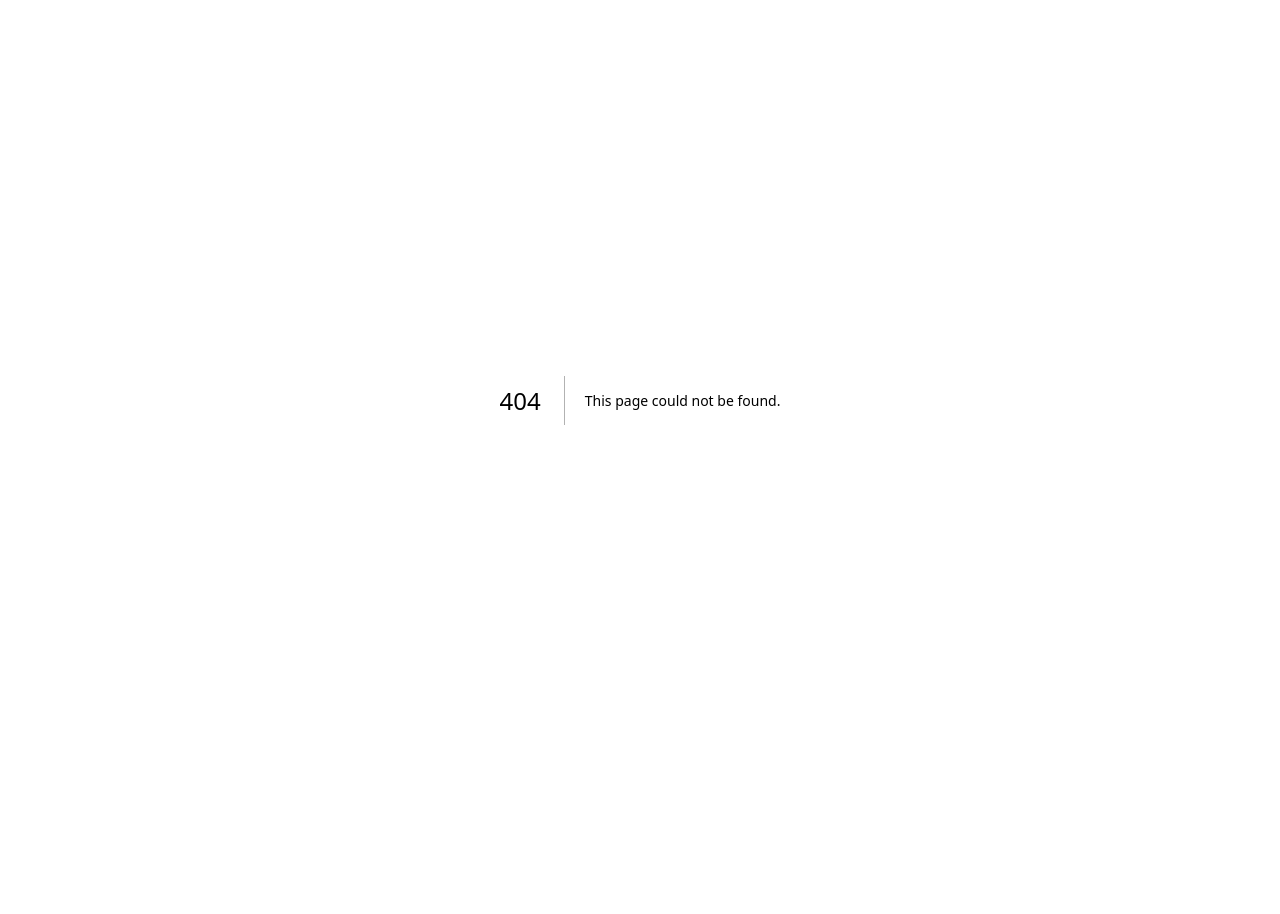
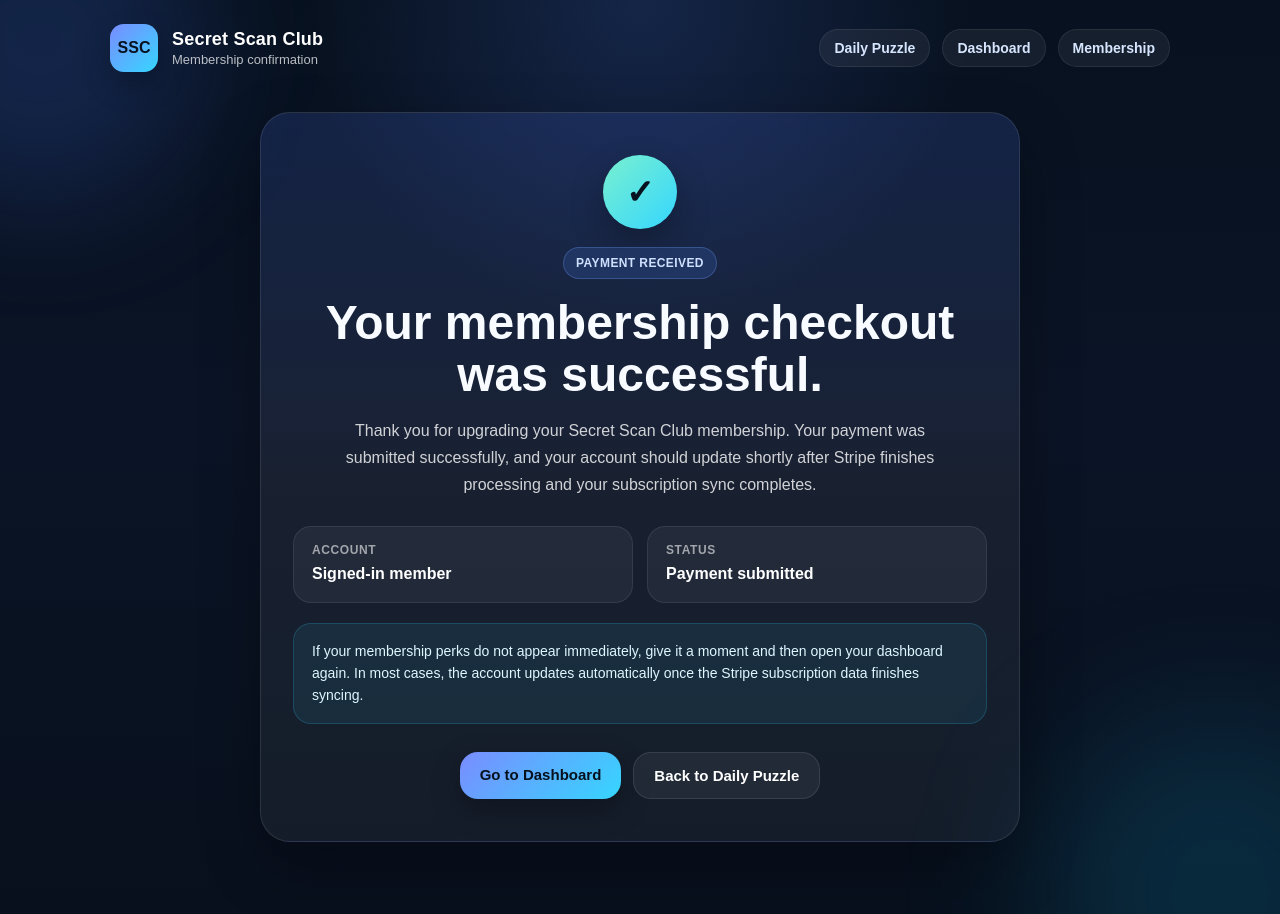
Before and after one commit to ryanc192/secretscanclub.com, a Next.js app: page /subscribe/confirmation in a window 1280 px wide. Before the commit this address had no page. Before the commit the page ends 800 px from the top, so only its background shows below. Built offline with nearby package versions, Linux system fonts and the light colour scheme; no server answers.

Commit message:
Create page.tsx

```diff
--- /dev/null
+++ b/app/subscribe/confirmation/page.tsx
@@ -0,0 +1,335 @@
+"use client";
+
+import Link from "next/link";
+import { useEffect, useMemo, useState } from "react";
+import { createBrowserSupabaseClient } from "../../../lib/supabase/client";
+
+export default function SubscribeSuccessPage() {
+  const supabase = useMemo(() => createBrowserSupabaseClient(), []);
+  const [userName, setUserName] = useState("");
+  const [userEmail, setUserEmail] = useState("");
+  const [loading, setLoading] = useState(true);
+
+  useEffect(() => {
+    let mounted = true;
+
+    async function loadUser() {
+      try {
+        const {
+          data: { user },
+        } = await supabase.auth.getUser();
+
+        if (!mounted) return;
+
+        if (user) {
+          setUserEmail(user.email ?? "");
+          setUserName(
+            (user.user_metadata?.full_name as string) ||
+              (user.user_metadata?.name as string) ||
+              (user.email?.split("@")[0] ?? "")
+          );
+        }
+      } catch (error) {
+        console.error("Failed to load success page user:", error);
+      } finally {
+        if (mounted) setLoading(false);
+      }
+    }
+
+    loadUser();
+
+    return () => {
+      mounted = false;
+    };
+  }, [supabase]);
+
+  return (
+    <main style={styles.page}>
+      <div style={styles.backgroundGlowTop} />
+      <div style={styles.backgroundGlowBottom} />
+
+      <div style={styles.shell}>
+        <header style={styles.topBar}>
+          <Link href="/scan" style={styles.logoWrap}>
+            <div style={styles.logoMark}>SSC</div>
+            <div>
+              <div style={styles.logoTitle}>Secret Scan Club</div>
+              <div style={styles.logoSub}>Membership confirmation</div>
+            </div>
+          </Link>
+
+          <div style={styles.topLinks}>
+            <Link href="/scan" style={styles.topLink}>
+              Daily Puzzle
+            </Link>
+            <Link href="/dashboard" style={styles.topLink}>
+              Dashboard
+            </Link>
+            <Link href="/subscribe" style={styles.topLink}>
+              Membership
+            </Link>
+          </div>
+        </header>
+
+        <section style={styles.card}>
+          <div style={styles.iconWrap}>
+            <div style={styles.checkIcon}>✓</div>
+          </div>
+
+          <div style={styles.kicker}>Payment received</div>
+
+          <h1 style={styles.title}>Your membership checkout was successful.</h1>
+
+          <p style={styles.body}>
+            Thank you for upgrading your Secret Scan Club membership. Your payment was submitted
+            successfully, and your account should update shortly after Stripe finishes processing
+            and your subscription sync completes.
+          </p>
+
+          <div style={styles.userBox}>
+            <div style={styles.userItem}>
+              <div style={styles.userLabel}>Account</div>
+              <div style={styles.userValue}>
+                {loading ? "Loading..." : userName || userEmail || "Signed-in member"}
+              </div>
+            </div>
+
+            <div style={styles.userItem}>
+              <div style={styles.userLabel}>Status</div>
+              <div style={styles.userValue}>Payment submitted</div>
+            </div>
+          </div>
+
+          <div style={styles.notice}>
+            If your membership perks do not appear immediately, give it a moment and then open your
+            dashboard again. In most cases, the account updates automatically once the Stripe
+            subscription data finishes syncing.
+          </div>
+
+          <div style={styles.buttonRow}>
+            <Link href="/dashboard" style={styles.primaryButton}>
+              Go to Dashboard
+            </Link>
+
+            <Link href="/scan" style={styles.secondaryButton}>
+              Back to Daily Puzzle
+            </Link>
+          </div>
+        </section>
+      </div>
+    </main>
+  );
+}
+
+const styles: Record<string, React.CSSProperties> = {
+  page: {
+    minHeight: "100vh",
+    position: "relative",
+    overflow: "hidden",
+    background:
+      "radial-gradient(circle at top, rgba(84,130,255,0.18), transparent 30%), linear-gradient(180deg, #07111f 0%, #0b1426 45%, #08101d 100%)",
+    color: "#f8fbff",
+  },
+  backgroundGlowTop: {
+    position: "absolute",
+    top: -120,
+    left: -120,
+    width: 320,
+    height: 320,
+    borderRadius: "50%",
+    background: "rgba(73, 120, 255, 0.18)",
+    filter: "blur(60px)",
+    pointerEvents: "none",
+  },
+  backgroundGlowBottom: {
+    position: "absolute",
+    bottom: -160,
+    right: -120,
+    width: 360,
+    height: 360,
+    borderRadius: "50%",
+    background: "rgba(20, 194, 255, 0.14)",
+    filter: "blur(70px)",
+    pointerEvents: "none",
+  },
+  shell: {
+    position: "relative",
+    zIndex: 1,
+    width: "100%",
+    maxWidth: 1100,
+    margin: "0 auto",
+    padding: "24px 20px 72px",
+  },
+  topBar: {
+    display: "flex",
+    justifyContent: "space-between",
+    alignItems: "center",
+    gap: 20,
+    flexWrap: "wrap",
+    marginBottom: 36,
+  },
+  logoWrap: {
+    display: "flex",
+    alignItems: "center",
+    gap: 14,
+    color: "#ffffff",
+    textDecoration: "none",
+  },
+  logoMark: {
+    width: 48,
+    height: 48,
+    borderRadius: 14,
+    display: "grid",
+    placeItems: "center",
+    fontWeight: 800,
+    fontSize: 16,
+    background: "linear-gradient(135deg, #7a8cff 0%, #35d6ff 100%)",
+    color: "#07111f",
+    boxShadow: "0 12px 28px rgba(0,0,0,0.25)",
+  },
+  logoTitle: {
+    fontSize: 18,
+    fontWeight: 800,
+    letterSpacing: 0.2,
+  },
+  logoSub: {
+    fontSize: 13,
+    color: "rgba(255,255,255,0.72)",
+    marginTop: 2,
+  },
+  topLinks: {
+    display: "flex",
+    alignItems: "center",
+    gap: 12,
+    flexWrap: "wrap",
+  },
+  topLink: {
+    color: "#d7e6ff",
+    textDecoration: "none",
+    fontSize: 14,
+    fontWeight: 600,
+    padding: "10px 14px",
+    borderRadius: 999,
+    background: "rgba(255,255,255,0.06)",
+    border: "1px solid rgba(255,255,255,0.08)",
+  },
+  card: {
+    maxWidth: 760,
+    margin: "40px auto 0",
+    borderRadius: 30,
+    padding: "42px 32px",
+    background:
+      "linear-gradient(180deg, rgba(68,104,215,0.20), rgba(255,255,255,0.06) 50%, rgba(255,255,255,0.05) 100%)",
+    border: "1px solid rgba(255,255,255,0.1)",
+    boxShadow: "0 24px 60px rgba(0,0,0,0.3)",
+    textAlign: "center",
+  },
+  iconWrap: {
+    display: "flex",
+    justifyContent: "center",
+    marginBottom: 18,
+  },
+  checkIcon: {
+    width: 74,
+    height: 74,
+    borderRadius: "50%",
+    display: "grid",
+    placeItems: "center",
+    fontSize: 34,
+    fontWeight: 900,
+    background: "linear-gradient(135deg, #79f0cf 0%, #35d6ff 100%)",
+    color: "#07111f",
+    boxShadow: "0 14px 34px rgba(0,0,0,0.28)",
+  },
+  kicker: {
+    display: "inline-flex",
+    padding: "8px 12px",
+    borderRadius: 999,
+    background: "rgba(74, 139, 255, 0.16)",
+    border: "1px solid rgba(116, 164, 255, 0.28)",
+    color: "#cfe0ff",
+    fontSize: 12,
+    fontWeight: 700,
+    letterSpacing: 0.4,
+    textTransform: "uppercase",
+    marginBottom: 18,
+  },
+  title: {
+    margin: "0 0 16px",
+    fontSize: "clamp(2rem, 4vw, 3rem)",
+    lineHeight: 1.08,
+    fontWeight: 900,
+  },
+  body: {
+    margin: "0 auto",
+    maxWidth: 620,
+    color: "rgba(255,255,255,0.8)",
+    fontSize: 16,
+    lineHeight: 1.7,
+  },
+  userBox: {
+    display: "grid",
+    gridTemplateColumns: "repeat(2, minmax(0, 1fr))",
+    gap: 14,
+    marginTop: 28,
+    textAlign: "left",
+  },
+  userItem: {
+    background: "rgba(255,255,255,0.05)",
+    border: "1px solid rgba(255,255,255,0.08)",
+    borderRadius: 18,
+    padding: "16px 18px",
+  },
+  userLabel: {
+    fontSize: 12,
+    textTransform: "uppercase",
+    letterSpacing: 0.6,
+    color: "rgba(255,255,255,0.58)",
+    marginBottom: 6,
+    fontWeight: 700,
+  },
+  userValue: {
+    fontSize: 16,
+    fontWeight: 700,
+    color: "#ffffff",
+    lineHeight: 1.4,
+  },
+  notice: {
+    marginTop: 20,
+    padding: "16px 18px",
+    borderRadius: 18,
+    background: "rgba(53, 214, 255, 0.08)",
+    border: "1px solid rgba(53, 214, 255, 0.18)",
+    color: "#dff7ff",
+    fontSize: 14,
+    lineHeight: 1.6,
+    textAlign: "left",
+  },
+  buttonRow: {
+    display: "flex",
+    justifyContent: "center",
+    gap: 12,
+    flexWrap: "wrap",
+    marginTop: 28,
+  },
+  primaryButton: {
+    borderRadius: 18,
+    padding: "14px 20px",
+    background: "linear-gradient(135deg, #7a8cff 0%, #35d6ff 100%)",
+    color: "#06111d",
+    fontWeight: 800,
+    fontSize: 15,
+    textDecoration: "none",
+    boxShadow: "0 10px 30px rgba(0,0,0,0.25)",
+  },
+  secondaryButton: {
+    borderRadius: 18,
+    padding: "14px 20px",
+    background: "rgba(255,255,255,0.06)",
+    color: "#ffffff",
+    fontWeight: 800,
+    fontSize: 15,
+    textDecoration: "none",
+    border: "1px solid rgba(255,255,255,0.1)",
+  },
+};
```
